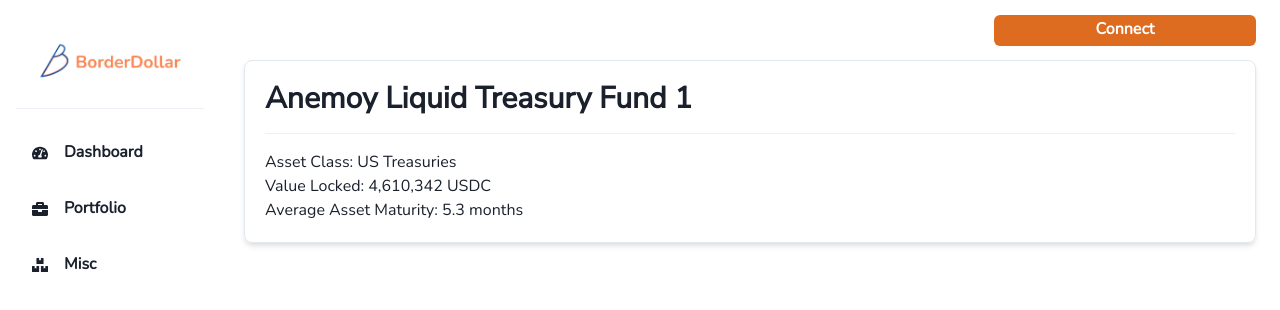
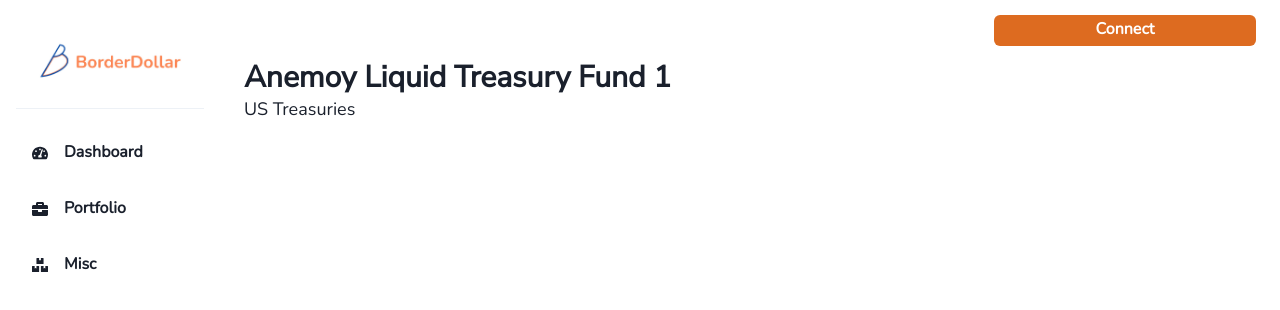
Before and after one commit to BorderDollar/BorderDollarApp, a React (Create React App) app in the folder client/: page /pools/1 in a window 1280 px wide. Shown: the top 310 px of the page. Built offline with nearby package versions, Linux system fonts and the light colour scheme.

Commit message:
Update PoolDetails.js

```diff
--- a/client/src/components/pools/PoolDetails.js
+++ b/client/src/components/pools/PoolDetails.js
@@ -1,6 +1,6 @@
 import React from 'react';
 import { useParams } from 'react-router-dom';
-import { Box, Text, VStack, Heading, Divider } from '@chakra-ui/react';
+import { Box, Flex, Text, VStack, Heading, Divider } from '@chakra-ui/react';
 import placeholderPoolData from '../../data/placeholderData'; // Adjust the import path as needed
 
 const PoolDetails = () => {
@@ -8,27 +8,23 @@ const PoolDetails = () => {
   const poolData = placeholderPoolData[poolId] || placeholderPoolData['12345']; // Fallback to a default ID if not found
 
   return (
-    <VStack spacing={4} align="stretch">
-      <Box
-        p={5}
-        shadow="md"
-        borderWidth="1px"
-        borderRadius="lg"
-        overflow="hidden"
-      >
-        <Heading size="lg" mb={2}>
+    <Flex
+      direction="column" // Stack the content vertically
+      // Adjust the below properties according to your layout
+      // bg="gray.50" // Light gray background
+      minHeight="calc(100vh - 60px)" // Subtract header height from full viewport height
+      transition="margin 0.2s ease-out" // Smooth transition for margin changes
+      gap="24px"
+      pt={{ base: '80px', md: '0px' }}
+      pb={{ base: '30px', md: '0px' }}
+    >
+      <Flex direction="column">
+        <Heading as="h1" size={{ base: 'md', md: 'lg' }} w="100%">
           {poolData.name}
         </Heading>
-        <Divider my={4} />
-        <Text fontSize="md">Asset Class: {poolData.assetClass}</Text>
-        <Text fontSize="md">Value Locked: {poolData.valueLocked}</Text>
-        <Text fontSize="md">
-          Average Asset Maturity: {poolData.averageMaturity}
-        </Text>
-        {/* Render more pool details here */}
-      </Box>
-      {/* Add additional sections for the pool details page */}
-    </VStack>
+        <Text fontSize="lg">{poolData.assetClass}</Text>
+      </Flex>
+    </Flex>
   );
 };
 
```
